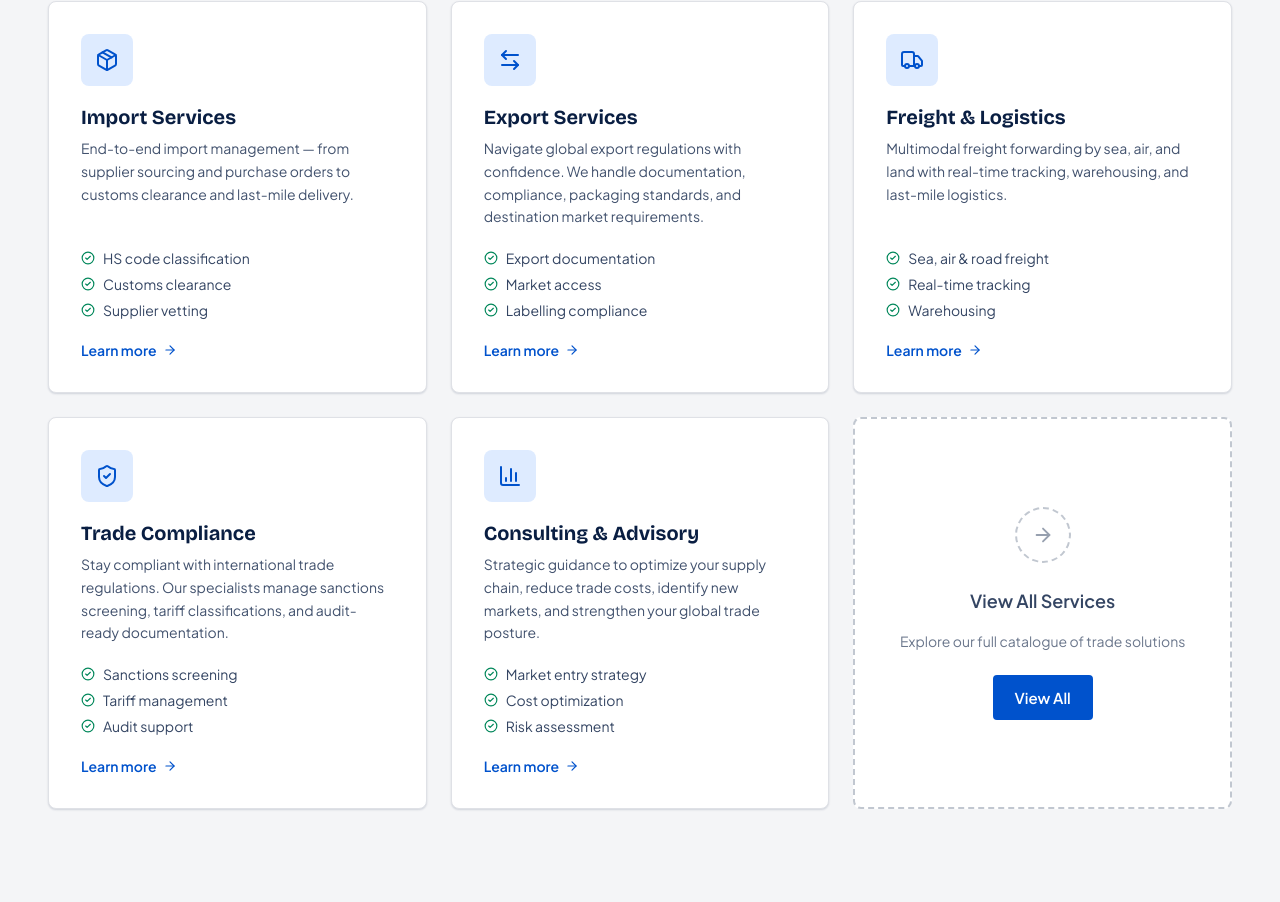
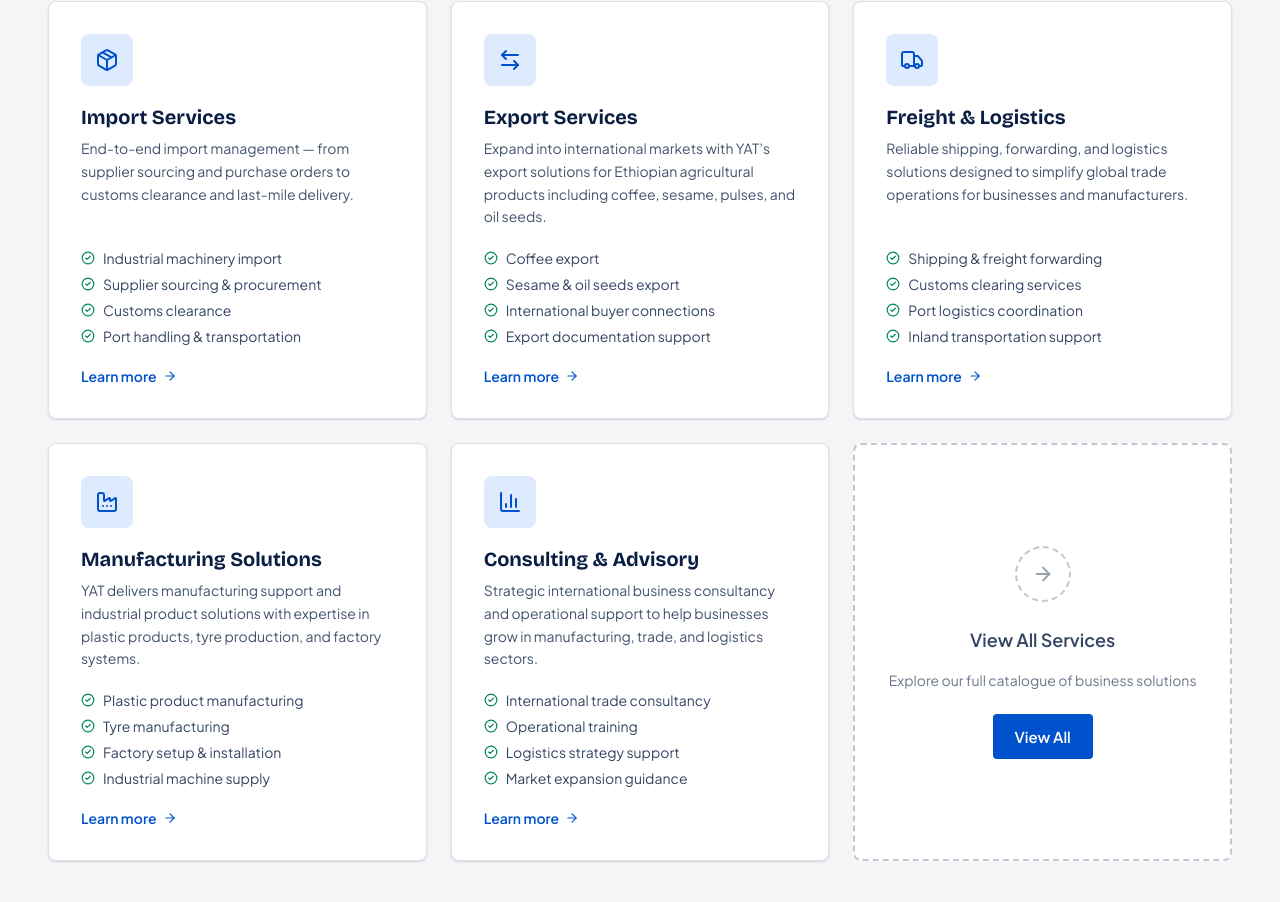
Before and after one commit to Bisrategebriel/yatm, a Next.js app: page / in a window 1280 px wide. Shown: the part 1352-2254 px from the top of the page. Built offline with nearby package versions, Linux system fonts and the light colour scheme.

Commit message:
fix(content): update contents at what we do section

```diff
--- a/app/page.tsx
+++ b/app/page.tsx
@@ -28,35 +28,35 @@ const services = [
     icon: Package,
     title: "Import Services",
     desc: "End-to-end import management — from supplier sourcing and purchase orders to customs clearance and last-mile delivery.",
-    highlights: ["HS code classification", "Customs clearance", "Supplier vetting"],
+    highlights: ["Industrial machinery import", "Supplier sourcing & procurement", "Customs clearance", "Port handling & transportation"],
   },
   {
     href: "/services/export",
     icon: ArrowLeftRight,
     title: "Export Services",
-    desc: "Navigate global export regulations with confidence. We handle documentation, compliance, packaging standards, and destination market requirements.",
-    highlights: ["Export documentation", "Market access", "Labelling compliance"],
+    desc: "Expand into international markets with YAT’s export solutions for Ethiopian agricultural products including coffee, sesame, pulses, and oil seeds.",
+    highlights: ["Coffee export", "Sesame & oil seeds export", "International buyer connections", "Export documentation support"],
   },
   {
     href: "/services/logistics",
     icon: Truck,
     title: "Freight & Logistics",
-    desc: "Multimodal freight forwarding by sea, air, and land with real-time tracking, warehousing, and last-mile logistics.",
-    highlights: ["Sea, air & road freight", "Real-time tracking", "Warehousing"],
+    desc: "Reliable shipping, forwarding, and logistics solutions designed to simplify global trade operations for businesses and manufacturers.",
+    highlights: ["Shipping & freight forwarding", "Customs clearing services", "Port logistics coordination", "Inland transportation support"],
   },
   {
-    href: "/services/compliance",
-    icon: ShieldCheck,
-    title: "Trade Compliance",
-    desc: "Stay compliant with international trade regulations. Our specialists manage sanctions screening, tariff classifications, and audit-ready documentation.",
-    highlights: ["Sanctions screening", "Tariff management", "Audit support"],
+    href: "/services/manufacturing",
+    icon: Factory,
+    title: "Manufacturing Solutions",
+    desc: "YAT delivers manufacturing support and industrial product solutions with expertise in plastic products, tyre production, and factory systems.",
+    highlights: ["Plastic product manufacturing", "Tyre manufacturing", "Factory setup & installation", "Industrial machine supply"],
   },
   {
     href: "/services/consulting",
     icon: BarChart3,
     title: "Consulting & Advisory",
-    desc: "Strategic guidance to optimize your supply chain, reduce trade costs, identify new markets, and strengthen your global trade posture.",
-    highlights: ["Market entry strategy", "Cost optimization", "Risk assessment"],
+    desc: "Strategic international business consultancy and operational support to help businesses grow in manufacturing, trade, and logistics sectors.",
+    highlights: ["International trade consultancy", "Operational training", "Logistics strategy support", "Market expansion guidance"],
   },
 ];
 
@@ -269,7 +269,7 @@ export default function HomePage() {
                 <ArrowRight size={22} />
               </div>
               <p className="font-semibold text-[#344563] text-lg">View All Services</p>
-              <p className="text-sm text-[#6B778C]">Explore our full catalogue of trade solutions</p>
+              <p className="text-sm text-[#6B778C]">Explore our full catalogue of business solutions</p>
               <Link href="/services" className="btn btn-primary mt-2 text-sm">
                 View All
               </Link>
```
Also changed, not shown: app/services/manufacturing/page.tsx (renamed from app/services/compliance/page.tsx).
